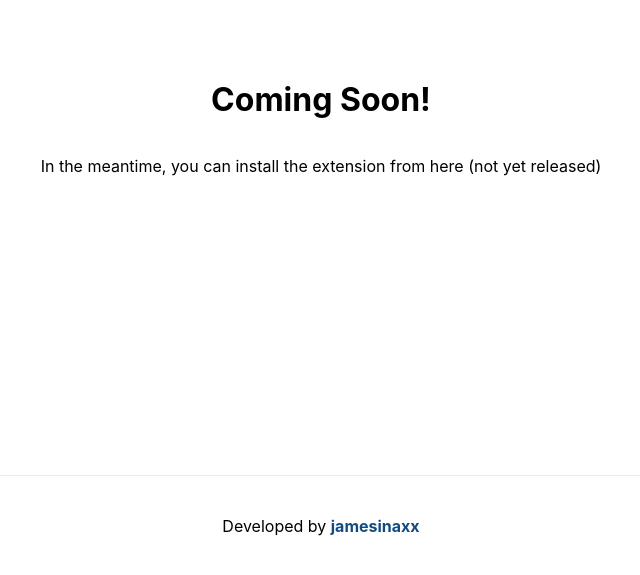
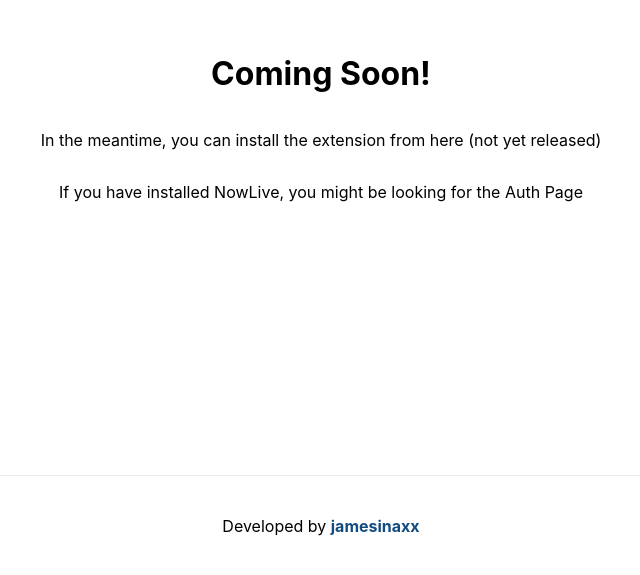
Before and after one commit to jewlexx/NowLiveWeb, a Next.js app: page / in a window 1280 px wide. Shown: the part 225-800 px from the top of the page, without its empty margins (319-959 px from the left). Built offline with nearby package versions, Linux system fonts and the light colour scheme.

Commit message:
Use next/link for auth href

```diff
--- a/pages/index.tsx
+++ b/pages/index.tsx
@@ -1,4 +1,5 @@
 import Head from 'next/head';
+import Link from 'next/link';
 import styles from '../styles/Home.module.scss';
 
 export default function Home() {
@@ -18,15 +19,16 @@ export default function Home() {
           In the meantime, you can install the extension from{' '}
           <a>here (not yet released)</a>
         </p>
+        <p>
+          If you have installed NowLive, you might be looking for the{' '}
+          <Link href='/auth'>Auth Page</Link>
+        </p>
       </main>
 
       <footer className={styles.footer}>
         <p>
           Developed by{' '}
-					<a
-						href='https://github.com/jamesinaxx'
-						className={styles.userLink}
-					>
+          <a href='https://github.com/jamesinaxx' className={styles.userLink}>
             jamesinaxx
           </a>
         </p>
```
Lines whose indentation alone changed are shown as unchanged.
